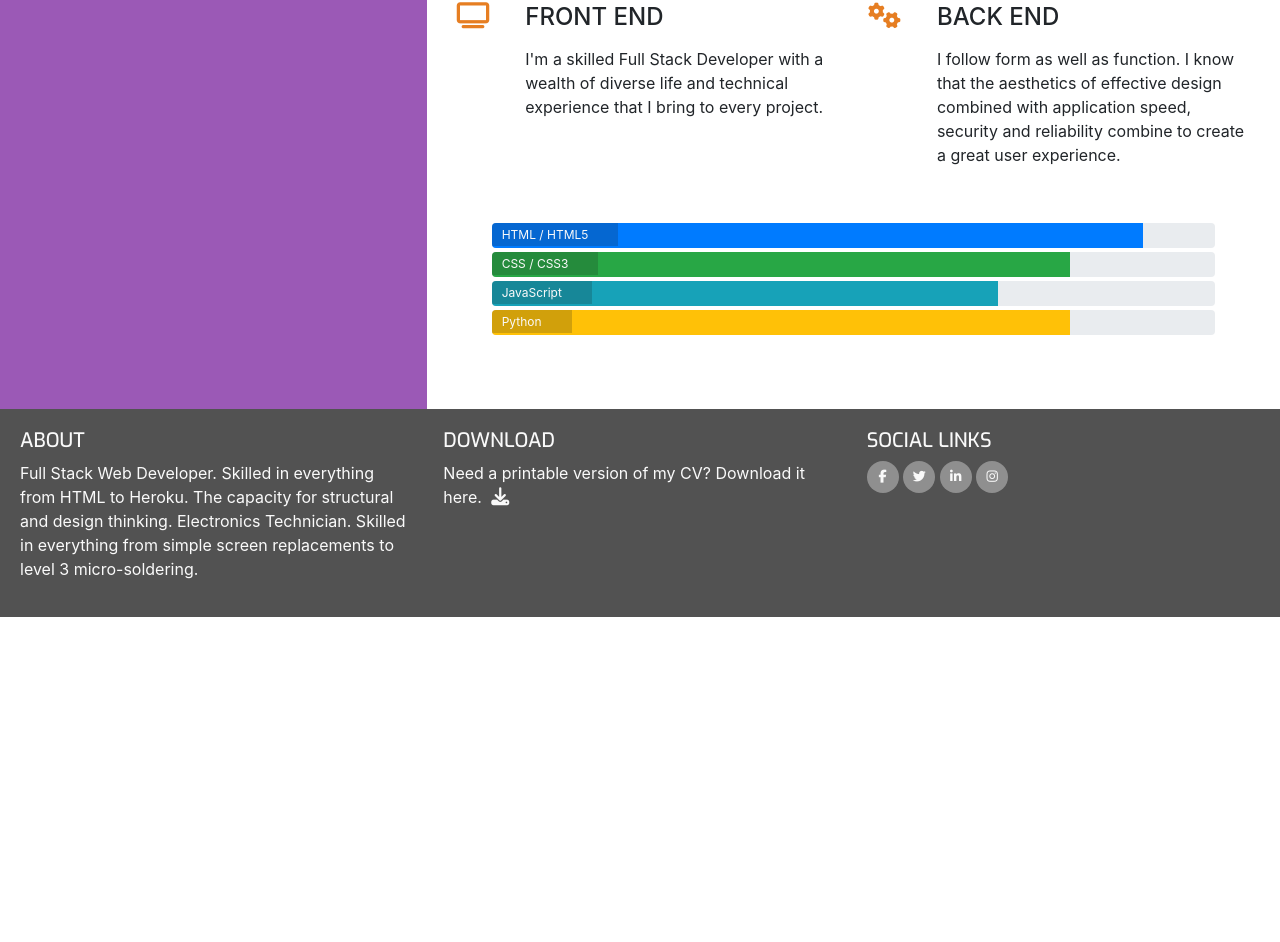
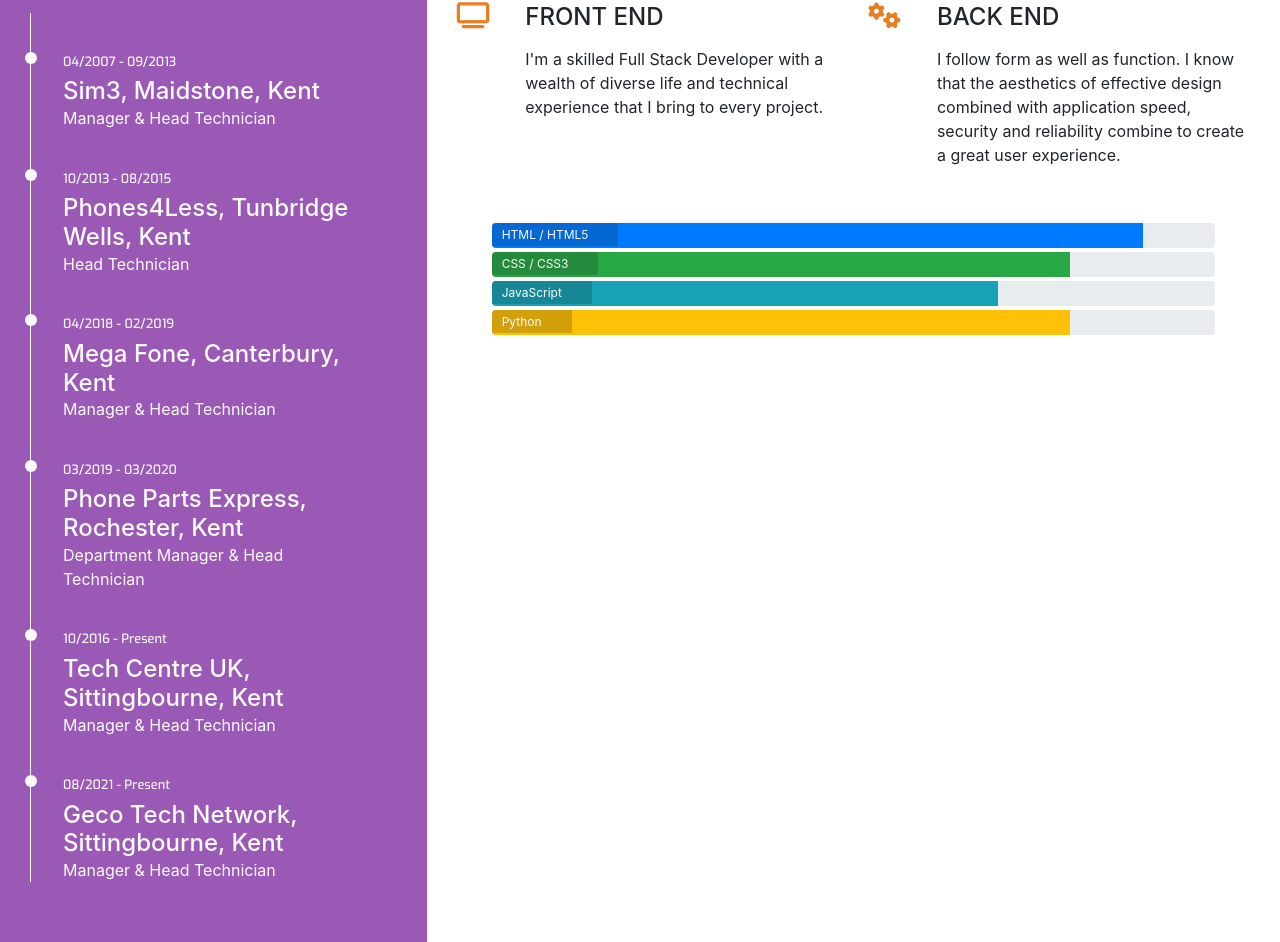
Before and after one commit to TechCentreUK/UCD-Resume, a plain HTML site: page resume.html in a window 1280 px wide. Shown: the part 464-1406 px from the top of the page. Before the commit the page ends 1081 px from the top, so only its background shows below. Drawn offline with nearby package versions, Linux system fonts and the light colour scheme.

Commit message:
Add Work History Items in resume.html

```diff
--- a/assets/css/style.css
+++ b/assets/css/style.css
@@ -298,6 +298,47 @@ footer {
 /* ----------------------------------------Work History */
 
 .history-heading {
-    color:#fafafa;
+    color: #fafafa;
     margin-bottom: 50px;
 }
+
+.timeline-item {
+    padding: 4em 2em 0em 2em;
+    position: relative;
+    color: #fafafa;
+    border-left: 1px solid;
+}
+
+.timeline-item p {
+    padding: 0;
+    margin: 0;
+}
+
+.timeline-item:before {
+    content: attr(data-dates);
+    position: absolute;
+    left: 2.5em;
+    top: 3em;
+    display: block;
+    font-family: "Exo", sans-serif;
+    font-weight: 500;
+    font-size: 0.8em;
+    padding: 0;
+    margin: 0;
+}
+
+.timeline-item:after {
+    width: 12px;
+    height: 12px;
+    display: block;
+    top: 2.4em;
+    position: absolute;
+    left: -6px;
+    border-radius: 12px;
+    content: '';
+    background: #fafafa;
+}
+
+.history-items {
+    margin-bottom: 30px;
+}
--- a/resume.html
+++ b/resume.html
@@ -52,7 +52,32 @@
                         </h3>
                     </div>
                 </div>
-                <div class="timeline-item" data-dates="04/2006 - 09/2021"></div>
+                <div class="history-items">
+                <div class="timeline-item" data-dates="04/2007 - 09/2013">
+                    <h4>Sim3, Maidstone, Kent</h4>
+                    <p>Manager & Head Technician</p>
+                </div>
+                <div class="timeline-item" data-dates="10/2013 - 08/2015">
+                    <h4>Phones4Less, Tunbridge Wells, Kent</h4>
+                    <p>Head Technician</p>
+                </div>
+                <div class="timeline-item" data-dates="04/2018 - 02/2019">
+                    <h4>Mega Fone, Canterbury, Kent</h4>
+                    <p>Manager & Head Technician</p>
+                </div>
+                <div class="timeline-item" data-dates="03/2019 - 03/2020">
+                    <h4>Phone Parts Express, Rochester, Kent</h4>
+                    <p>Department Manager & Head Technician</p>
+                </div>
+                <div class="timeline-item" data-dates="10/2016 - Present">
+                    <h4>Tech Centre UK, Sittingbourne, Kent</h4>
+                    <p>Manager & Head Technician</p>
+                </div>
+                <div class="timeline-item" data-dates="08/2021 - Present">
+                    <h4>Geco Tech Network, Sittingbourne, Kent</h4>
+                    <p>Manager & Head Technician</p>
+                </div>
+            </div>
             </div>
             <div class="col-md-8 bg-color-three-reasons section-column">
                 <div class="row">
```
